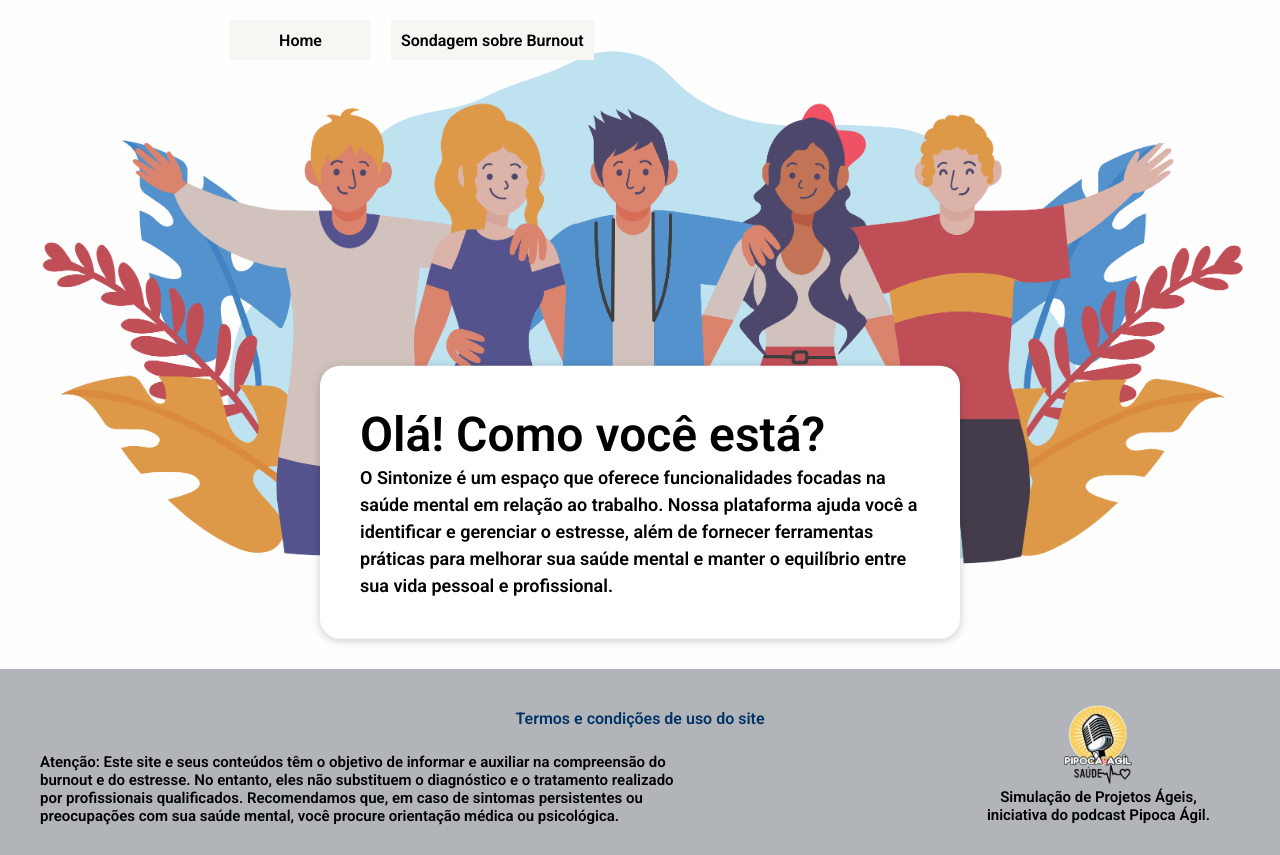
After one commit to egmoraes14/Sintonize, a Django app: template site_sintonize/templates/base.html in a window 1280 px wide. The commit adds this page. Run offline with Django 5.2, Linux system fonts and the light colour scheme; the template is opened without the code that fills it, so the values that code supplies are empty.

Commit message:
modified:   setup/__pycache__/__init__.cpython-312.pyc 	modified:   setup/__pycache__/settings.cpython-312.pyc 	modified:   setup/__pycache__/urls.cpython-312.pyc 	modified:   setup/__pycache__/wsgi.cpython-312.pyc 	modified:   setup/urls.py 	modified:   site_sintonize/__pycache__/__init__.cpython-312.pyc 	modified:   site_sintonize/__pycache__/admin.cpython-312.pyc 	modified:   site_sintonize/__pycache__/apps.cpython-312.pyc 	modified:   site_sintonize/__pycache__/models.cpython-312.pyc 	modified:   site_sintonize/__pycache__/views.cpython-312.pyc 	modified:   site_sintonize/migrations/__pycache__/__init__.cpython-312.pyc 	new file:   site_sintonize/templates/base.html 	modified:   site_sintonize/templates/index.html 	modified:   site_sintonize/templates/politicas_privacidade.html 	modified:   site_sintonize/templates/sondagem.html

```diff
--- a/setup/urls.py
+++ b/setup/urls.py
@@ -8,5 +8,5 @@ urlpatterns = [
     path('', index, name='index'),
     path('index.html', index, name='index'),
     path('sondagem.html',sondagem, name='sondagem' ),
-    path('politicas_privacidade', politicas_privacidade, name='politicas_privacidade'),
+    path('politicas_privacidade.html', politicas_privacidade, name='politicas_privacidade'),
 ]
--- /dev/null
+++ b/site_sintonize/templates/base.html
@@ -0,0 +1,53 @@
+{% load static %}
+<!DOCTYPE html>
+<html lang="pt-BR">
+<head>
+    <meta charset="UTF-8">
+    <meta name="viewport" content="width=device-width, initial-scale=1.0">
+    <title>Sintonize</title>
+    <link rel="stylesheet" href="static/css/estilos.css">
+    <link rel="stylesheet" href="static/css/footer.css">
+    <link href="https://fonts.googleapis.com/css2?family=Roboto:wght@600&display=swap" rel="stylesheet">
+</head>
+<body>
+    <header id="header">
+        <div class="header-banner" id="header-banner">
+            <img src="static/images/home1.png" alt="Imagem de apoio" id="header-image">
+            <nav class="menu" id="menu">
+                <ul id="menu-list">
+                    <li><a href="index.html" id="index">Home</a></li>
+                    <li><a href="sondagem.html" id="menu-formulario">Sondagem sobre Burnout</a></li>
+                </ul>
+            </nav>
+            <div class="header-content" id="header-content">
+                <h1 id="header-title">Olá! Como você está?</h1>
+                <p id="header-description">
+                    O Sintonize é um espaço que oferece funcionalidades focadas na saúde mental em relação ao trabalho.
+                    Nossa plataforma ajuda você a identificar e gerenciar o estresse, além de fornecer ferramentas práticas
+                    para melhorar sua saúde mental e manter o equilíbrio entre sua vida pessoal e profissional.
+                </p>
+            </div>
+        </div>
+    </header>
+    {% block content %}{%  endblock %}
+
+    <footer>
+        <div class="botao-container">
+            <a href="politicas_privacidade.html" class="botao-termos">Termos e condições de uso do site</a>
+        </div>
+        <div class="footer-content">
+            <div class="texto">
+                <p><b>Atenção:</b> Este site e seus conteúdos têm o objetivo de informar e auxiliar na compreensão do <br> burnout e do estresse.
+                   No entanto, eles não substituem o diagnóstico e o tratamento realizado <br> por profissionais qualificados.
+                   Recomendamos que, em caso de sintomas persistentes ou <br> preocupações com sua saúde mental, você procure
+                   orientação médica ou psicológica.</p>
+            </div>
+            <div class="logo-container">
+                <img src="static/images/podcast-logo.png" alt="Logo">
+                <p>Simulação de Projetos Ágeis,<br> iniciativa do podcast Pipoca Ágil.</p>
+            </div>
+        </div>
+    </footer>
+
+</body>
+</html>
--- a/site_sintonize/templates/index.html
+++ b/site_sintonize/templates/index.html
@@ -1,5 +1,4 @@
-<!DOCTYPE html>
-<html lang="pt-BR">
+{% load static %}
 <head>
     <meta charset="UTF-8">
     <meta name="viewport" content="width=device-width, initial-scale=1.0">
@@ -84,9 +83,10 @@
             }, 100);
         };
     </script>
+
 <footer>
     <div class="botao-container">
-            <a href="politicas_privacidade.html" name='politicas_privacidade' class="botao-termos">Termos e condições de uso do site</a>
+        <a href="politicas_privacidade.html" class="botao-termos">Termos e condições de uso do site</a>
     </div>
     <div class="footer-content">
         <div class="texto">
--- a/site_sintonize/templates/sondagem.html
+++ b/site_sintonize/templates/sondagem.html
@@ -64,7 +64,7 @@
         </div>
         <footer>
             <div class="botao-container">
-                <a href="politicas_privacidade" class="botao-termos">Termos e condições de uso do site</a>
+                <a href="politicas_privacidade.html" class="botao-termos">Termos e condições de uso do site</a>
             </div>
             <div class="footer-content">
                 <div class="texto">
```
Also changed, not shown: site_sintonize/templates/politicas_privacidade.html (+0 -40 lines). Lines whose indentation alone changed are shown as unchanged.
